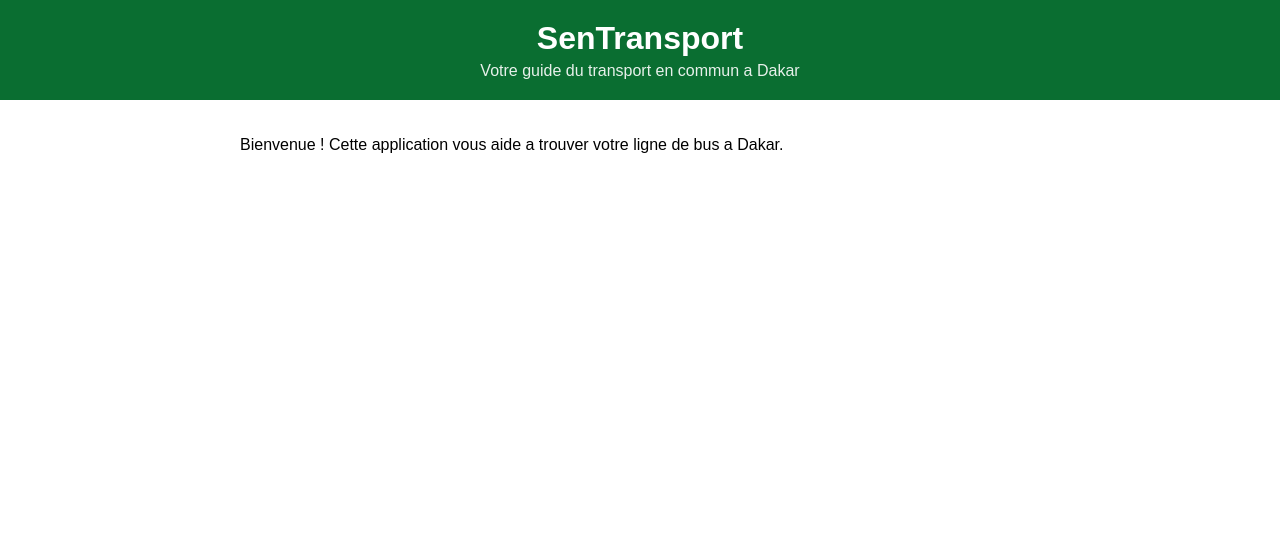
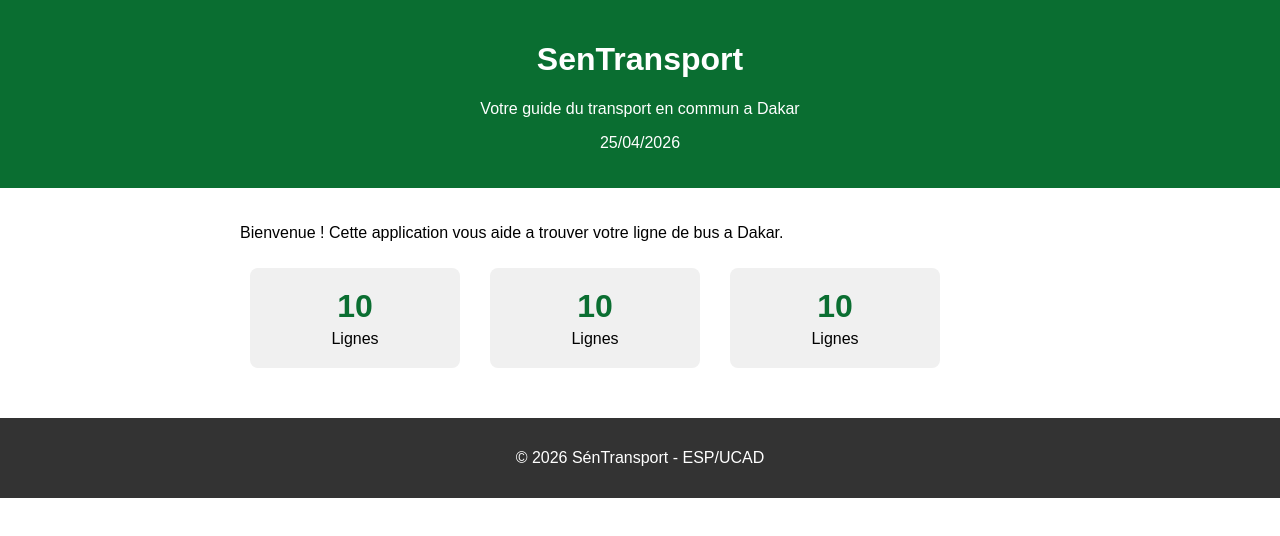
Before and after one commit to Amanatou44/SenTransport, a React (Create React App) app: page / in a window 1280 px wide. Shown: the top 536 px of the page. Built offline with nearby package versions, Linux system fonts and the light colour scheme.

Commit message:
Ajout Footer, date Header et composant Statistique

```diff
--- a/src/App.css
+++ b/src/App.css
@@ -8,3 +8,8 @@
   max-width: 800px;
   margin: 0 auto;
 }
+.stats {
+  display: flex;
+  flex-direction: row;
+  gap : 10px ;
+}
--- a/src/App.js
+++ b/src/App.js
@@ -1,5 +1,7 @@
 import './App.css';
 import Header from './Header';
+import Footer from './Footer';
+import Statistique from './Statistique';
 
 function App() {
   return (
@@ -8,7 +10,13 @@
       <main className="contenu">
         <p>Bienvenue ! Cette application vous aide a trouver
         votre ligne de bus a Dakar.</p>
+        <div className="stats">
+          <Statistique />
+          <Statistique />
+          <Statistique />
+        </div>
       </main>
+      <Footer />
     </div>
   );
 }
--- /dev/null
+++ b/src/Footer.css
@@ -0,0 +1,7 @@
+.footer {
+  background-color: #333;
+  color: white;
+  text-align: center;
+  padding: 15px;
+  margin-top: 20px;
+}
--- /dev/null
+++ b/src/Footer.js
@@ -0,0 +1,11 @@
+import './Footer.css';
+
+function Footer() {
+  return (
+    <footer className="footer">
+      <p>© 2026 SénTransport - ESP/UCAD</p>
+    </footer>
+  );
+}
+
+export default Footer;
--- a/src/Header.css
+++ b/src/Header.css
@@ -4,14 +4,3 @@
   padding: 20px;
   text-align: center;
 }
-
-.header-titre {
-  margin: 0;
-  font-size: 2rem;
-}
-
-.header-soustitre {
-  margin: 5px 0 0 0;
-  font-size: 1rem;
-  opacity: 0.9;
-}
--- a/src/Header.js
+++ b/src/Header.js
@@ -1,12 +1,15 @@
 import './Header.css';
 
 function Header() {
+  const dateAujourdhui = new Date().toLocaleDateString('fr-FR');
+
   return (
     <header className="header">
       <h1 className="header-titre">SenTransport</h1>
       <p className="header-soustitre">
         Votre guide du transport en commun a Dakar
       </p>
+      <p className="header-date">{dateAujourdhui}</p>
     </header>
   );
 }
--- /dev/null
+++ b/src/Statistique.css
@@ -0,0 +1,19 @@
+.statistique {
+  background-color: #f0f0f0;
+  border-radius: 8px;
+  padding: 20px 30px;
+  margin: 10px;
+  text-align: center;
+  min-width: 150px;
+}
+
+.statistique h2 {
+  font-size: 2rem;
+  color: #0a6e31;
+  margin: 0;
+}
+
+.statistique p {
+  margin: 5px 0 0 0;
+  font-size: 1rem;
+}
--- /dev/null
+++ b/src/Statistique.js
@@ -0,0 +1,12 @@
+import './Statistique.css';
+
+function Statistique() {
+  return (
+    <div className="statistique">
+      <h2>10</h2>
+      <p>Lignes</p>
+    </div>
+  );
+}
+
+export default Statistique;
```
